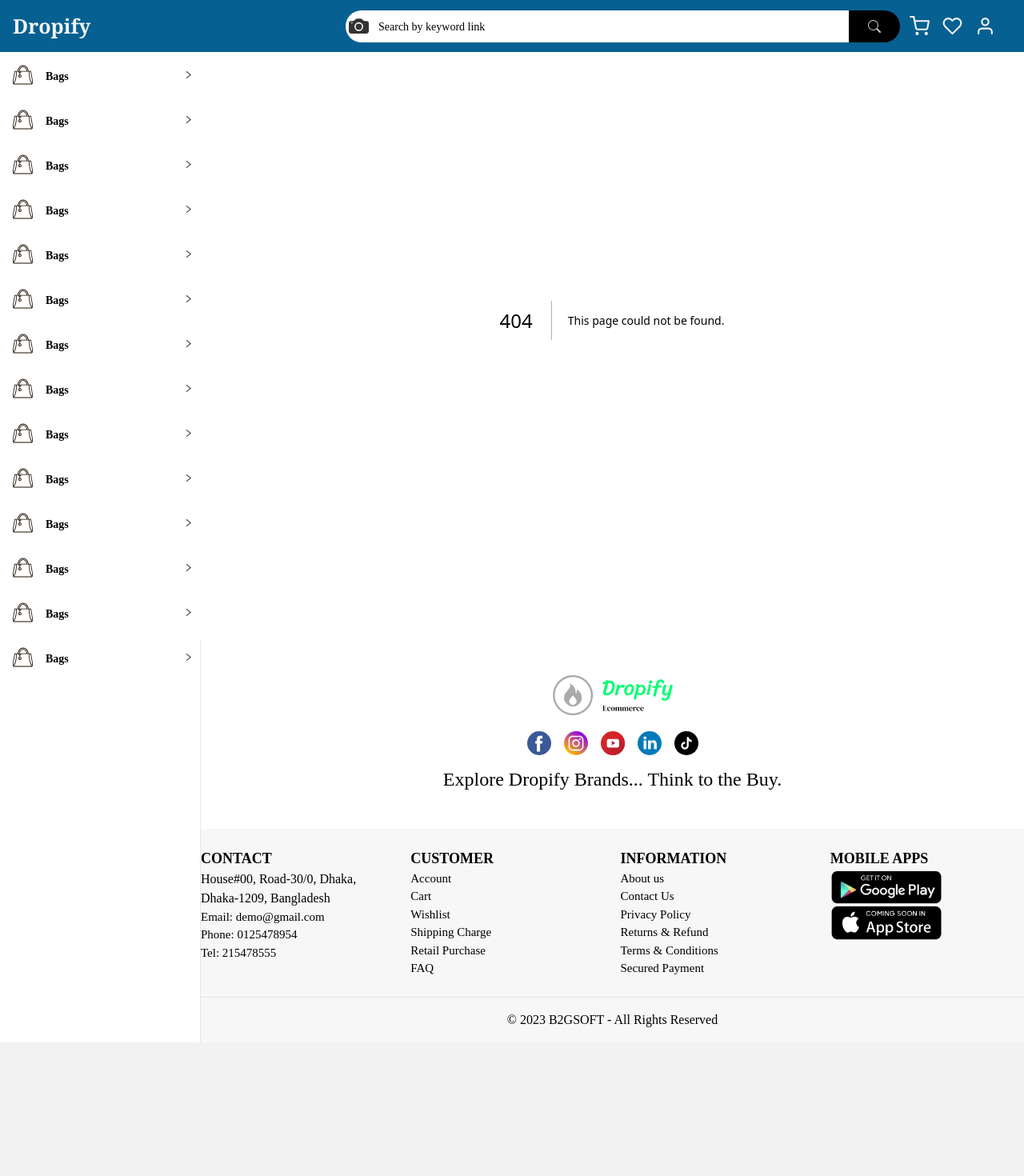
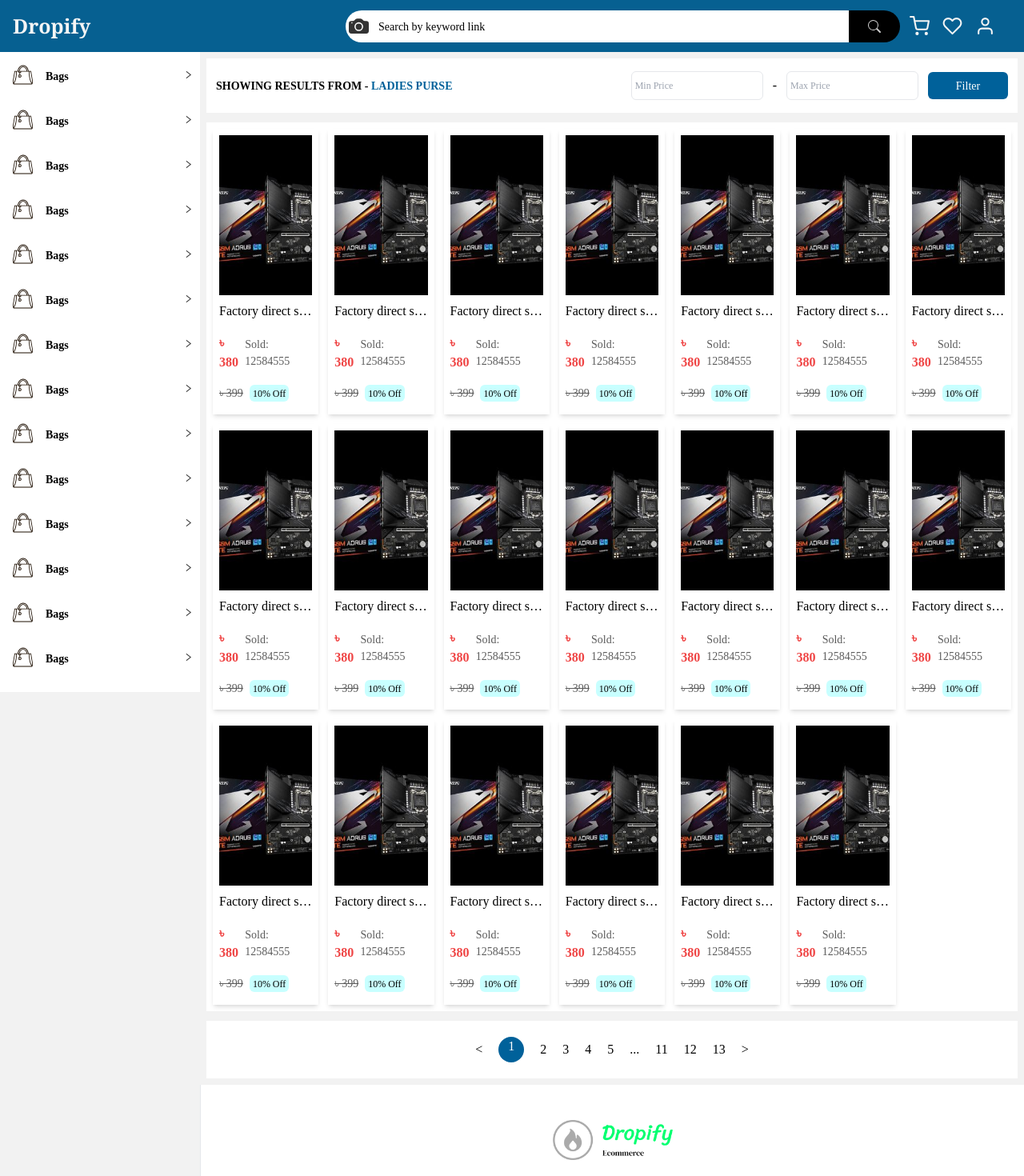
Before and after one commit to akibulshohag/dropify-frontend, a Next.js app: page /shop/1 in a window 1280 px wide. Before the commit this address had no page. Shown: the top 1470 px of the page at 80% size. Before the commit the page ends 1303 px from the top, so only its background shows below. Built offline with nearby package versions, Linux system fonts and the light colour scheme.

Commit message:
10-09-23

```diff
--- a/package.json
+++ b/package.json
@@ -21,6 +21,7 @@
     "react-icons": "^4.10.1",
     "react-image-zoom": "^1.3.1",
     "react-img-zoom": "^0.1.0",
+    "react-paginate": "^8.2.0",
     "react-player": "^2.12.0",
     "react-toastify": "^9.1.3",
     "swiper": "^10.2.0",
--- a/src/components/productSection/productCard.js
+++ b/src/components/productSection/productCard.js
@@ -1,12 +1,12 @@
 import React from "react";
 import Image from "next/image";
 
-const productCard = () => {
+const productCard = ({product}) => {
   let arr = [{}, {}, {}, {}, {}, {}, {}, {}, {}, {}, {}, {}, {}, {}];
 
   return (
     <>
-      {arr?.map((item, index) => (
+      {product?.map((item, index) => (
         <div key={index} className=" p-2 col-span-1 shadow-md cursor-pointer">
           <div className="relative w-full h-[200px]">
             <Image
--- a/src/pages/product/[slug].js
+++ b/src/pages/product/[slug].js
@@ -145,6 +145,43 @@ const SingleProduct = () => {
                 </div>
               </div>
             </div>
+            <div className="mt-3 bg-tahiti-50 rounded-sm">
+              <div className="py-3 flex gap-3 items-center justify-center">
+                <div>
+                  <button className="py-3 px-4 border border-tahiti-500 rounded-md text-[18px] font-semibold bg-tahiti-500 text-tahiti-50">
+                    Specification
+                  </button>
+                </div>
+                <div>
+                  <button className="py-3 px-4 border border-tahiti-500 rounded-md text-[18px] font-semibold">
+                    Description
+                  </button>
+                </div>
+                <div>
+                  <button className="py-3 px-4 border border-tahiti-500 rounded-md text-[18px] font-semibold">
+                    Seller Info
+                  </button>
+                </div>
+              </div>
+              <div className="px-10 py-2">
+                <div className="border ">
+                  {arr.map((item,index)=>
+                  <div key={index} className="grid grid-cols-2 rounded-sm ">
+                    <div className="flex items-center justify-center py-2 bg-[#E9EFF0] font-bold border-r">
+                      Size
+                    </div>
+                    <div className={`flex items-center justify-center py-2 px-1 text-center hover:bg-[#EEEEEE] border-b ${index % 2 == 0 ? 'bg-[#f8f8f8]':'bg-tahiti-50'}`}>
+                      Black, 480 Ml, 480 Ml, 480 Ml, 480 Ml, Fuchsia, 480 Ml,
+                      480 Ml, Black, 550 Ml, 550 Ml, 550 Ml, 550 Ml, Fuchsia,
+                      550 Ml, 550 Ml, Transparent, Black, 480 Ml, Transparent,
+                      480 Ml, Transparent, 480 Ml, Transparent, 480 Ml,
+                      Transparent, Fuchsia, 480 Ml, Transparent, Coffee, 480 Ml
+                    </div>
+                  </div>
+                  )}
+                </div>
+              </div>
+            </div>
           </div>
           <div className="">
             <div className="bg-tahiti-50 py-3 rounded-sm">
@@ -282,7 +319,7 @@ const SingleProduct = () => {
             <div className="max-h-[120rem] overflow-y-auto left-side mt-2">
               <div className="bg-tahiti-50 rounded-sm">
                 <div className="text-center py-3 text-[16px] font-semibold border-b">
-                Similar Products
+                  Similar Products
                 </div>
                 <div className="py-4">
                   <div className="grid grid-cols-2 gap-3 px-2">
--- /dev/null
+++ b/src/pages/shop/[id].js
@@ -0,0 +1,74 @@
+import React, { useEffect, useState } from "react";
+import ProductCard from "@/components/productSection/productCard";
+import ReactPaginate from "react-paginate";
+
+const ShopWiseProduct = () => {
+    let arr = [{}, {}, {}, {}, {}, {}, {}, {}, {}, {}, {}, {}, {}, {},{}, {}, {}, {}, {}, {}, {}, {}, {}, {}, {}, {}, {}, {},{}, {}, {}, {}, {}, {}, {}, {}, {}, {}, {}, {}, {}, {},{}, {}, {}, {}, {}, {}, {}, {}, {}, {}, {}, {}, {}, {},{}, {}, {}, {}, {}, {}, {}, {}, {}, {}, {}, {}, {}, {},{}, {}, {}, {}, {}, {}, {}, {}, {}, {}, {}, {}, {}, {},{}, {}, {}, {}, {}, {}, {}, {}, {}, {}, {}, {}, {}, {},{}, {}, {}, {}, {}, {}, {}, {}, {}, {}, {}, {}, {}, {},{}, {}, {}, {}, {}, {}, {}, {}, {}, {}, {}, {}, {}, {},{}, {}, {}, {}, {}, {}, {}, {}, {}, {}, {}, {}, {}, {},{}, {}, {}, {}, {}, {}, {}, {}, {}, {}, {}, {}, {}, {},{}, {}, {}, {}, {}, {}, {}, {}, {}, {}, {}, {}, {}, {},{}, {}, {}, {}, {}, {}, {}, {}, {}, {}, {}, {}, {}, {},{}, {}, {}, {}, {}, {}, {}, {}, {}, {}, {}, {}, {}, {},{}, {}, {}, {}, {}, {}, {}, {}, {}, {}, {}, {}, {}, {},{}, {}, {}, {}, {}, {}, {}, {}, {}, {}, {}, {}, {}, {},{}, {}, {}, {}, {}, {}, {}, {}, {}, {}, {}, {}, {}, {},{}, {}, {}, {}, {}, {}, {}, {}, {}, {}, {}, {}, {}, {}];
+  const [itemOffset, setItemOffset] = useState(0);
+  let itemsPerPage = 20;
+  const endOffset = itemOffset + itemsPerPage;
+  console.log(`Loading items from ${itemOffset} to ${endOffset}`);
+  const currentItems = arr.slice(itemOffset, endOffset);
+  const pageCount = Math.ceil(arr.length / itemsPerPage);
+
+  // Invoke when user click to request another page.
+  const handlePageClick = (event) => {
+    const newOffset = (event.selected * itemsPerPage) % arr.length;
+    console.log(
+      `User requested page number ${event.selected}, which is offset ${newOffset}`
+    );
+    setItemOffset(newOffset);
+  };
+  return (
+    <div className="mt-[65px]">
+      <div className="p-2">
+        <div className="bg-tahiti-50 py-4 px-3 flex items-center justify-between">
+          <div className="font-bold text-[14px]">
+            SHOWING RESULTS FROM - {"    "}
+            <span className="text-tahiti-500">LADIES PURSE</span>
+          </div>
+          <div className="flex items-center gap-3">
+            <div>
+              <input
+                className="border py-2 px-1 text-[12px] outline-tahiti-500 rounded-md"
+                placeholder="Min Price"
+              />
+            </div>
+            <div>-</div>
+            <div>
+              <input
+                className="border py-2 px-1 text-[12px] outline-tahiti-500 rounded-md"
+                placeholder="Max Price"
+              />
+            </div>
+            <div>
+              <button className=" rounded-md text-[14px] w-[100px] h-[34px] bg-tahiti-500 text-tahiti-50">
+                Filter
+              </button>
+            </div>
+          </div>
+        </div>
+        <div className="mt-3 bg-tahiti-50 p-2">
+          <div className="grid grid-cols-7 gap-3">
+            <ProductCard product={currentItems }/>
+          </div>
+        </div>
+        <div className="mt-3 bg-tahiti-50 p-2 py-5 flex items-center justify-center">
+          <ReactPaginate
+          className="flex items-center gap-5 list-none "
+            breakLabel="..."
+            nextLabel=" >"
+            onPageChange={handlePageClick}
+            pageRangeDisplayed={5}
+            pageCount={pageCount}
+            previousLabel="< "
+            renderOnZeroPageCount={null}
+            activeClassName="bg-[#00619a] rounded-full w-8 h-8 flex item-center justify-center text-[#fff]"
+          />
+        </div>
+      </div>
+    </div>
+  );
+};
+
+export default ShopWiseProduct;
```
Also changed, not shown: 1 other file (tests, documents, lock files or other folders).
